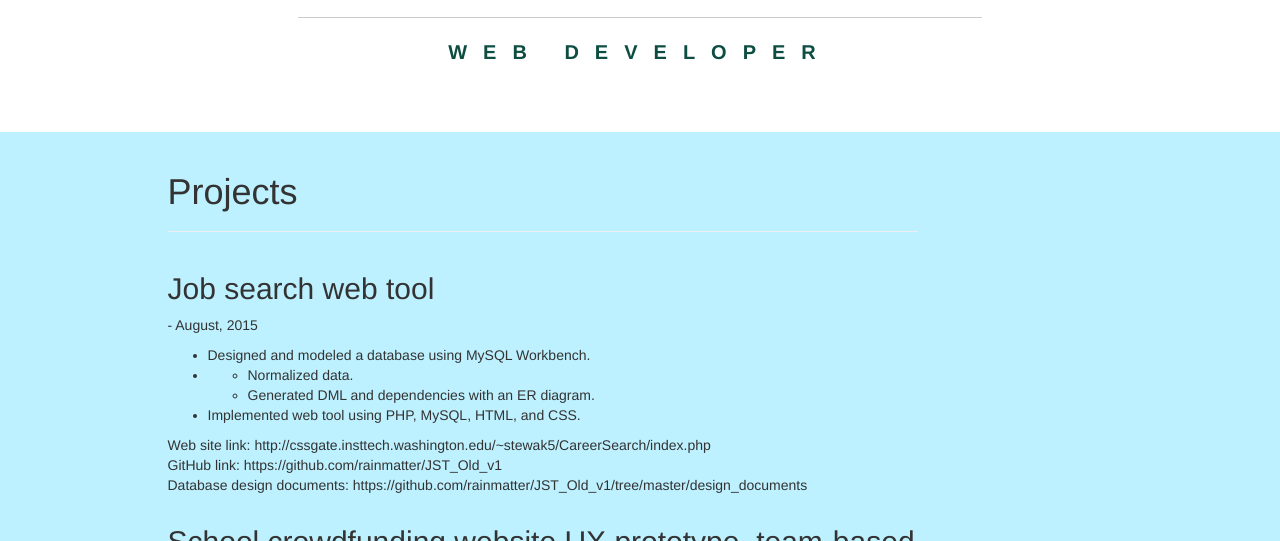
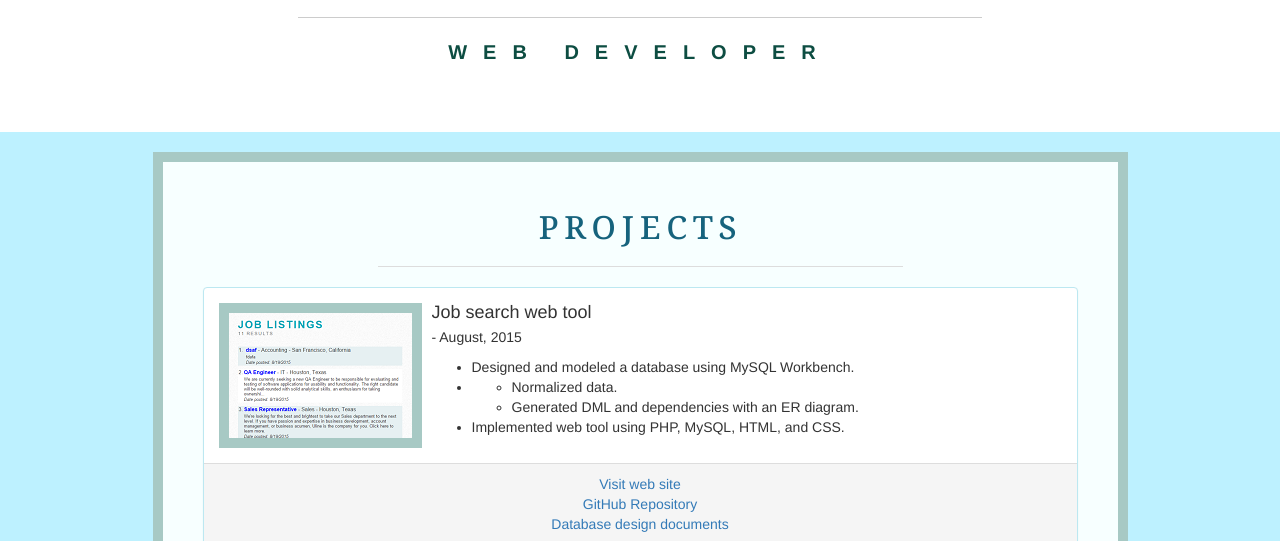
Before and after one commit to rainmatter/KSOnlineResume, a plain HTML site: page public_html/index.html in a window 1280 px wide. Both pictures are taken after a click on the link "Projects". Shown: the part 259-800 px from the top of the page. Drawn offline with Linux system fonts and the light colour scheme.

Commit message:
Started basic project listings. Media object in panel. Added images.

```diff
--- a/public_html/css/mystyles.css
+++ b/public_html/css/mystyles.css
@@ -169,3 +169,10 @@ footer a:hover {
 .indent {
     text-indent: 25px;
 }
+
+/*Project styles*/
+.media-object {
+    border-style: solid;
+    border-color: #A7C9C4;
+    border-width: 10px;
+}
--- a/public_html/index.html
+++ b/public_html/index.html
@@ -191,6 +191,52 @@ Last updates: 1/11/2016
             <!-- Begin Projects content -->
             <div class="container" id="projects-content">
                 <div class="row">
+                    <div class="col-xs-12 col-md-offset-1 col-md-10 content-header text-center">
+                        <h1 class="content-title">projects</h1>
+                        <hr class="content-title-hr">
+                    </div>
+                </div>
+                <div class="row">
+                    <div class="col-xs-12 col-md-offset-1 col-md-10 content-section">
+                        <div class="panel  panel-info">
+                            <div class="panel-body">
+                                <div class="media">
+                                    <div class="media-left">
+                                        <a href="http://cssgate.insttech.washington.edu/~stewak5/CareerSearch/index.php" target="new">
+                                            <img class="media-object" src="img/jst_sm2.png" alt="Job Search Tool">
+                                        </a>
+                                    </div>
+                                    <div class="media-body">
+                                        <h4 class="media-heading">Job search web tool</h4>
+                                        <p>- August, 2015</p>
+                                        <ul>
+                                            <li>Designed and modeled a database using MySQL Workbench.</li>
+                                            <li><ul>
+                                                    <li>Normalized data.</li>
+                                                    <li>Generated DML and dependencies with an ER diagram.</li>
+                                                </ul>
+                                            </li>
+                                            <li>Implemented web tool using PHP, MySQL, HTML, and CSS.</li>
+                                        </ul>
+                                    </div>
+                                </div>
+                            </div>
+                            <div class="panel-footer text-center">
+                                <p>
+                                    <a href="http://cssgate.insttech.washington.edu/~stewak5/CareerSearch/index.php" target="new">Visit web site</a><br />
+                                    <a href="https://github.com/rainmatter/JST_Old_v1" target="new">GitHub Repository</a><br />
+                                    <a href="https://github.com/rainmatter/JST_Old_v1/tree/master/design_documents" target="new">Database design documents</a><br />
+                                </p>
+                            </div>
+                        </div>
+
+                    </div>
+                </div>
+            </div>
+
+
+            <div class="container" >
+                <div class="row">
                     <div class="col-xs-12 col-md-offset-1 col-md-8">
                         <h1>Projects</h1>
                         <hr>
@@ -201,24 +247,7 @@ Last updates: 1/11/2016
                         <h2>Job search web tool</h2>
                     </div>
                 </div>
-                <div class="row row-content">
-                    <div class="col-xs-12 col-md-offset-1 col-md-8">
-                        <p>- August, 2015</p>
-                        <ul>
-                            <li>Designed and modeled a database using MySQL Workbench.</li>
-                            <li><ul>
-                                    <li>Normalized data.</li>
-                                    <li>Generated DML and dependencies with an ER diagram.</li>
-                                </ul>
-                            </li>
-                            <li>Implemented web tool using PHP, MySQL, HTML, and CSS.</li>
-                        </ul>
-                        <p>
-                            Web site link: http://cssgate.insttech.washington.edu/~stewak5/CareerSearch/index.php <br />
-                            GitHub link: https://github.com/rainmatter/JST_Old_v1 <br />
-                            Database design documents: https://github.com/rainmatter/JST_Old_v1/tree/master/design_documents<br />
-                        </p>                </div>
-                </div>
+
                 <div class="row row-header">
                     <div class="col-xs-12 col-md-offset-1 col-md-8">
                         <h2>School crowdfunding website UX prototype, team-based</h2>
```
Also changed, not shown: public_html/img/jst_big.png (added), public_html/img/jst_sm.png (added), public_html/img/jst_sm2.png (added), 1 other file.
